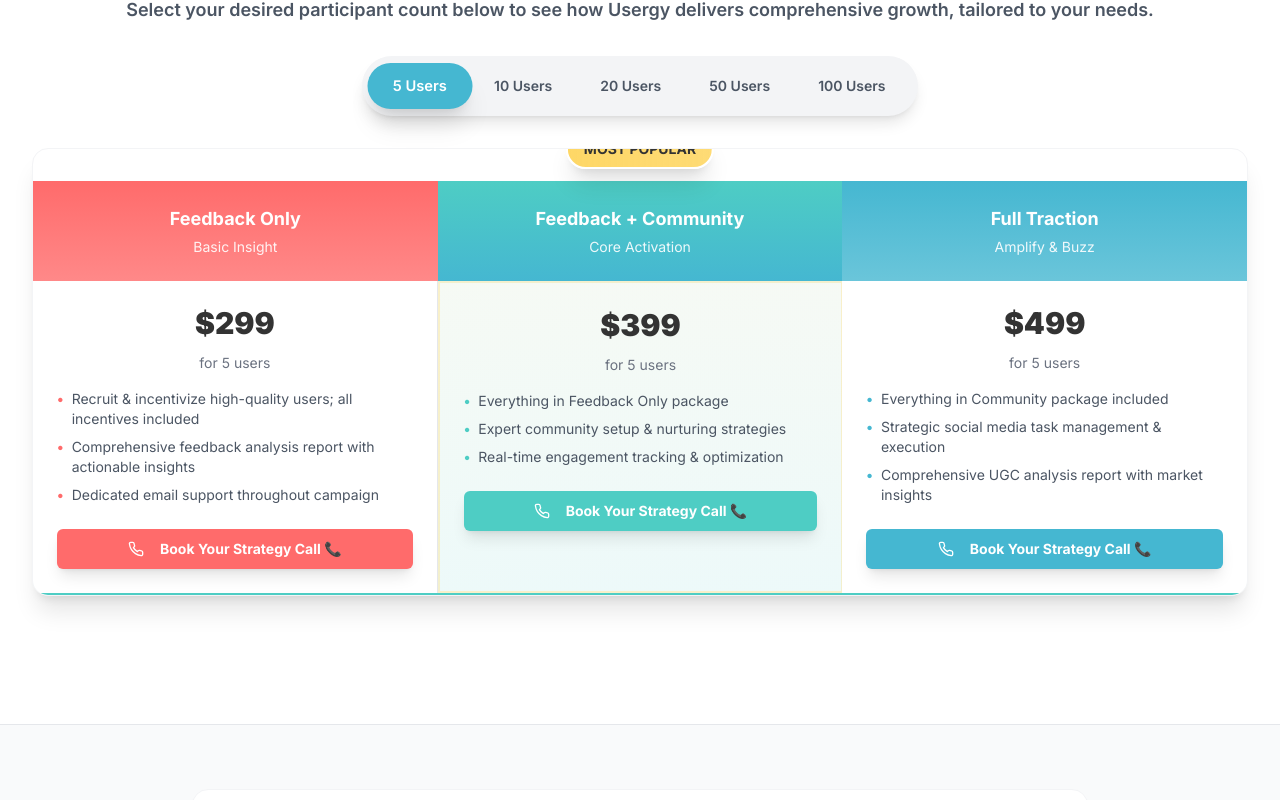
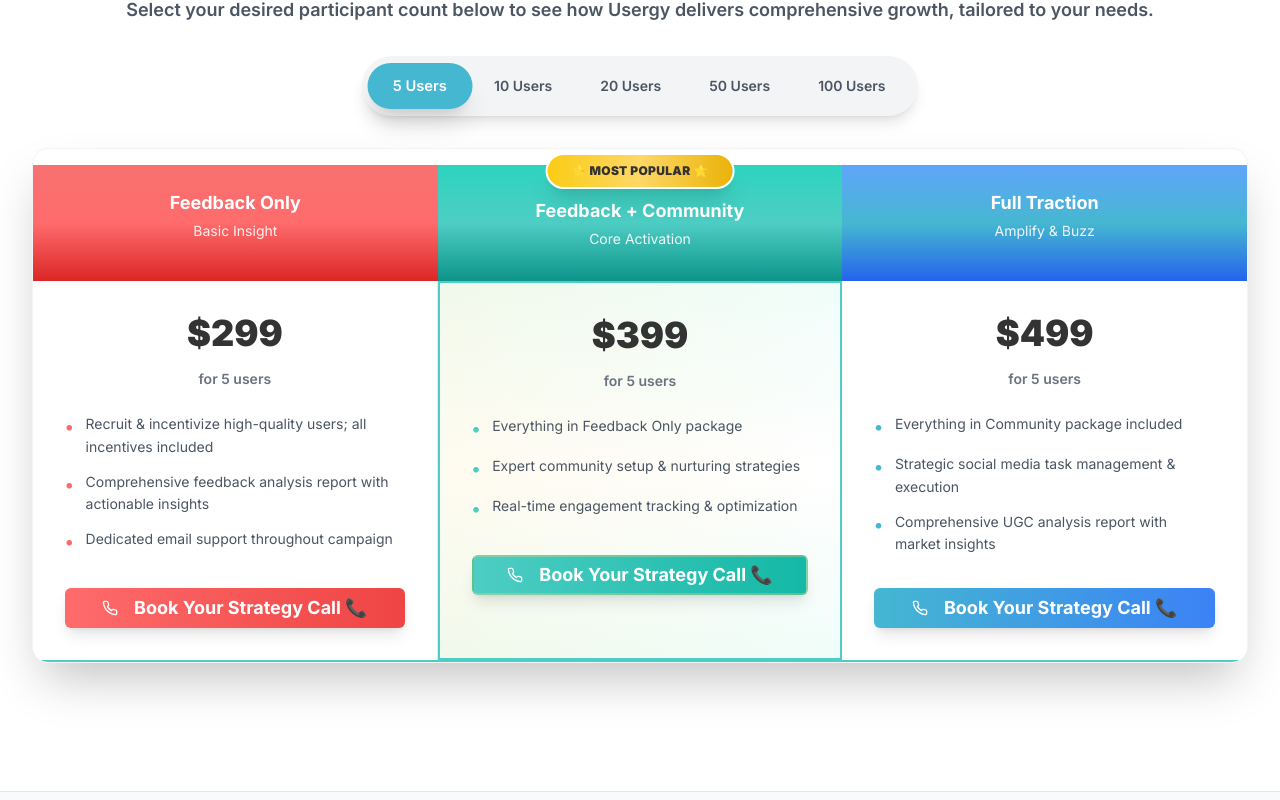
Before and after one commit to UsergyAI/usergyai, a React (Vite) app: page /services in a window 1280 px wide. Shown: the part 700-1500 px from the top of the page. Built offline with nearby package versions, Linux system fonts and the light colour scheme.

Commit message:
Refine pricing table visuals and interactivity
- Fixed "MOST POPULAR" badge alignment.
- Added header gradients and subtle shadows.
- Enhanced row highlighting and hover effects.
- Verified all previous visual and interactive enhancements.

```diff
--- a/src/components/PricingTable.tsx
+++ b/src/components/PricingTable.tsx
@@ -24,120 +24,126 @@ const PricingTable = ({ selectedUsers }: PricingTableProps) => {
   };
 
   return (
-    <div className="bg-white rounded-2xl shadow-xl overflow-hidden border border-gray-100 animate-fade-in relative">
-      {/* Most Popular Badge - Positioned absolutely above the table */}
-      <div className="absolute top-0 left-1/2 transform -translate-x-1/2 -translate-y-1/2 z-20">
-        <div className="bg-gradient-to-r from-usergy-gold to-usergy-gold/90 text-usergy-dark px-4 py-2 rounded-full text-sm font-bold shadow-xl border-2 border-white">
-          MOST POPULAR
-        </div>
-      </div>
-
-      {/* Add top padding to accommodate the badge */}
-      <div className="pt-8">
-        {/* Table Header - Enhanced gradient backgrounds */}
-        <div className="grid grid-cols-3 relative">
-          <div className="p-6 text-center font-bold text-lg bg-gradient-to-b from-usergy-coral to-usergy-coral/80 text-white hover:shadow-2xl hover:-translate-y-1 transition-all duration-300">
+    <div className="bg-white rounded-2xl shadow-2xl overflow-hidden border border-gray-100 animate-fade-in relative">
+      {/* Enhanced Table Header with Better Spacing for Badge */}
+      <div className="grid grid-cols-3 relative pt-4">
+        {/* Feedback Only Header */}
+        <div className="p-6 pb-8 text-center font-bold text-lg bg-gradient-to-b from-red-400 via-usergy-coral to-red-600 text-white hover:shadow-2xl hover:-translate-y-1 transition-all duration-300 relative">
           <div className="font-bold text-lg">Feedback Only</div>
           <div className="text-sm font-normal mt-1 opacity-90">Basic Insight</div>
         </div>
-          <div className="p-6 text-center font-bold text-lg bg-gradient-to-b from-usergy-turquoise to-usergy-skyblue text-white relative hover:shadow-2xl hover:-translate-y-1 transition-all duration-300">
-            <div className="font-bold text-lg">Feedback + Community</div>
+
+        {/* Feedback + Community Header with Integrated Badge */}
+        <div className="p-6 pb-8 text-center font-bold text-lg bg-gradient-to-b from-teal-400 via-usergy-turquoise to-teal-600 text-white relative hover:shadow-2xl hover:-translate-y-1 transition-all duration-300">
+          {/* Integrated "MOST POPULAR" Ribbon Badge */}
+          <div className="absolute -top-3 left-1/2 transform -translate-x-1/2 z-30">
+            <div className="bg-gradient-to-r from-yellow-400 via-usergy-gold to-yellow-500 text-usergy-dark px-6 py-2 rounded-full text-xs font-black shadow-xl border-2 border-white uppercase tracking-wide">
+              ⭐ Most Popular ⭐
+            </div>
+          </div>
+          <div className="font-bold text-lg mt-2">Feedback + Community</div>
           <div className="text-sm font-normal mt-1 opacity-90">Core Activation</div>
         </div>
-          <div className="p-6 text-center font-bold text-lg bg-gradient-to-b from-usergy-skyblue to-usergy-skyblue/80 text-white hover:shadow-2xl hover:-translate-y-1 transition-all duration-300">
+
+        {/* Full Traction Header */}
+        <div className="p-6 pb-8 text-center font-bold text-lg bg-gradient-to-b from-blue-400 via-usergy-skyblue to-blue-600 text-white hover:shadow-2xl hover:-translate-y-1 transition-all duration-300 relative">
           <div className="font-bold text-lg">Full Traction</div>
           <div className="text-sm font-normal mt-1 opacity-90">Amplify & Buzz</div>
         </div>
       </div>
 
-        {/* Pricing Row - Enhanced with smooth animations and hover effects */}
-        <div className="grid grid-cols-3 border-b-2 border-usergy-turquoise bg-gradient-to-r from-usergy-turquoise/5 to-usergy-skyblue/5">
-          {/* Feedback Only */}
-          <div className="p-6 text-center border-r border-gray-200 bg-white hover:shadow-2xl hover:bg-gradient-to-b hover:from-white hover:to-usergy-coral/5 transition-all duration-300 hover:-translate-y-2 transform group">
-            <div className="text-3xl font-black text-usergy-dark mb-3 group-hover:text-usergy-coral transition-colors">
+      {/* Enhanced Pricing Row with Active State Highlighting */}
+      <div className="grid grid-cols-3 border-b-2 border-usergy-turquoise bg-gradient-to-r from-usergy-turquoise/10 via-white to-usergy-skyblue/10 shadow-inner">
+        {/* Feedback Only Plan */}
+        <div className="p-8 text-center border-r border-gray-200 bg-white hover:shadow-2xl hover:bg-gradient-to-b hover:from-white hover:to-red-50 transition-all duration-300 hover:-translate-y-3 transform group hover:border-usergy-coral hover:border-2 hover:z-10 relative">
+          <div className="text-4xl font-black text-usergy-dark mb-4 group-hover:text-usergy-coral transition-colors group-hover:scale-110 transform duration-300">
             ${prices.feedback.toLocaleString()}
           </div>
-            <div className="text-sm text-gray-500 mb-4">for {selectedUsers} users</div>
-            <ul className="text-sm text-gray-600 mb-6 space-y-2 text-left">
+          <div className="text-sm text-gray-500 mb-6 font-semibold">for {selectedUsers} users</div>
+          <ul className="text-sm text-gray-600 mb-8 space-y-3 text-left">
             <li className="flex items-start">
-                <span className="text-usergy-coral mr-2 font-bold">•</span>
-                Recruit & incentivize high-quality users; all incentives included
+              <span className="text-usergy-coral mr-3 font-bold text-lg">•</span>
+              <span className="leading-relaxed">Recruit & incentivize high-quality users; all incentives included</span>
             </li>
             <li className="flex items-start">
-                <span className="text-usergy-coral mr-2 font-bold">•</span>
-                Comprehensive feedback analysis report with actionable insights
+              <span className="text-usergy-coral mr-3 font-bold text-lg">•</span>
+              <span className="leading-relaxed">Comprehensive feedback analysis report with actionable insights</span>
             </li>
             <li className="flex items-start">
-                <span className="text-usergy-coral mr-2 font-bold">•</span>
-                Dedicated email support throughout campaign
+              <span className="text-usergy-coral mr-3 font-bold text-lg">•</span>
+              <span className="leading-relaxed">Dedicated email support throughout campaign</span>
             </li>
           </ul>
           <Button
             onClick={() => handleBookCall('Feedback Only')}
-              className="w-full bg-usergy-coral hover:bg-usergy-coral/90 text-white font-bold transform hover:scale-105 transition-all duration-300 shadow-lg hover:shadow-xl"
+            className="w-full bg-gradient-to-r from-usergy-coral to-red-500 hover:from-red-500 hover:to-usergy-coral text-white font-bold transform hover:scale-105 transition-all duration-300 shadow-lg hover:shadow-2xl py-4 text-lg"
           >
-              <Phone className="w-4 h-4 mr-2" />
+            <Phone className="w-5 h-5 mr-2" />
             Book Your Strategy Call 📞
           </Button>
         </div>
 
-          {/* Feedback + Community */}
-          <div className="p-6 text-center bg-gradient-to-b from-usergy-gold/5 to-usergy-turquoise/5 border-2 border-usergy-gold/30 border-r border-gray-200 relative hover:shadow-2xl hover:bg-gradient-to-b hover:from-usergy-gold/10 hover:to-usergy-turquoise/10 transition-all duration-300 hover:-translate-y-2 transform group">
-            <div className="text-3xl font-black text-usergy-dark mb-3 group-hover:text-usergy-turquoise transition-colors">
+        {/* Feedback + Community Plan (Most Popular) */}
+        <div className="p-8 text-center bg-gradient-to-b from-teal-50 via-white to-teal-50 border-2 border-usergy-turquoise relative hover:shadow-2xl hover:bg-gradient-to-b hover:from-teal-50 hover:to-usergy-turquoise/10 transition-all duration-300 hover:-translate-y-3 transform group hover:border-usergy-gold hover:border-4 hover:z-20">
+          {/* Highlight border for most popular */}
+          <div className="absolute inset-0 bg-gradient-to-r from-usergy-gold/20 to-transparent rounded-lg opacity-50"></div>
+
+          <div className="relative z-10">
+            <div className="text-4xl font-black text-usergy-dark mb-4 group-hover:text-usergy-turquoise transition-colors group-hover:scale-110 transform duration-300">
               ${prices.community.toLocaleString()}
             </div>
-            <div className="text-sm text-gray-500 mb-4">for {selectedUsers} users</div>
-            <ul className="text-sm text-gray-600 mb-6 space-y-2 text-left">
+            <div className="text-sm text-gray-500 mb-6 font-semibold">for {selectedUsers} users</div>
+            <ul className="text-sm text-gray-600 mb-8 space-y-3 text-left">
               <li className="flex items-start">
-                <span className="text-usergy-turquoise mr-2 font-bold">•</span>
-                Everything in Feedback Only package
+                <span className="text-usergy-turquoise mr-3 font-bold text-lg">•</span>
+                <span className="leading-relaxed">Everything in Feedback Only package</span>
               </li>
               <li className="flex items-start">
-                <span className="text-usergy-turquoise mr-2 font-bold">•</span>
-                Expert community setup & nurturing strategies
+                <span className="text-usergy-turquoise mr-3 font-bold text-lg">•</span>
+                <span className="leading-relaxed">Expert community setup & nurturing strategies</span>
               </li>
               <li className="flex items-start">
-                <span className="text-usergy-turquoise mr-2 font-bold">•</span>
-                Real-time engagement tracking & optimization
+                <span className="text-usergy-turquoise mr-3 font-bold text-lg">•</span>
+                <span className="leading-relaxed">Real-time engagement tracking & optimization</span>
               </li>
             </ul>
             <Button
               onClick={() => handleBookCall('Feedback + Community')}
-              className="w-full bg-usergy-turquoise hover:bg-usergy-skyblue text-white font-bold transform hover:scale-105 transition-all duration-300 shadow-lg hover:shadow-xl"
+              className="w-full bg-gradient-to-r from-usergy-turquoise to-teal-500 hover:from-teal-500 hover:to-usergy-turquoise text-white font-bold transform hover:scale-105 transition-all duration-300 shadow-lg hover:shadow-2xl py-4 text-lg border-2 border-usergy-gold/30"
             >
-              <Phone className="w-4 h-4 mr-2" />
+              <Phone className="w-5 h-5 mr-2" />
               Book Your Strategy Call 📞
             </Button>
           </div>
+        </div>
 
-          {/* Full Traction */}
-          <div className="p-6 text-center bg-white hover:shadow-2xl hover:bg-gradient-to-b hover:from-white hover:to-usergy-skyblue/5 transition-all duration-300 hover:-translate-y-2 transform group">
-            <div className="text-3xl font-black text-usergy-dark mb-3 group-hover:text-usergy-skyblue transition-colors">
+        {/* Full Traction Plan */}
+        <div className="p-8 text-center bg-white hover:shadow-2xl hover:bg-gradient-to-b hover:from-white hover:to-blue-50 transition-all duration-300 hover:-translate-y-3 transform group hover:border-usergy-skyblue hover:border-2 hover:z-10 relative">
+          <div className="text-4xl font-black text-usergy-dark mb-4 group-hover:text-usergy-skyblue transition-colors group-hover:scale-110 transform duration-300">
             ${prices.full.toLocaleString()}
           </div>
-            <div className="text-sm text-gray-500 mb-4">for {selectedUsers} users</div>
-            <ul className="text-sm text-gray-600 mb-6 space-y-2 text-left">
+          <div className="text-sm text-gray-500 mb-6 font-semibold">for {selectedUsers} users</div>
+          <ul className="text-sm text-gray-600 mb-8 space-y-3 text-left">
             <li className="flex items-start">
-                <span className="text-usergy-skyblue mr-2 font-bold">•</span>
-                Everything in Community package included
+              <span className="text-usergy-skyblue mr-3 font-bold text-lg">•</span>
+              <span className="leading-relaxed">Everything in Community package included</span>
             </li>
             <li className="flex items-start">
-                <span className="text-usergy-skyblue mr-2 font-bold">•</span>
-                Strategic social media task management & execution
+              <span className="text-usergy-skyblue mr-3 font-bold text-lg">•</span>
+              <span className="leading-relaxed">Strategic social media task management & execution</span>
             </li>
             <li className="flex items-start">
-                <span className="text-usergy-skyblue mr-2 font-bold">•</span>
-                Comprehensive UGC analysis report with market insights
+              <span className="text-usergy-skyblue mr-3 font-bold text-lg">•</span>
+              <span className="leading-relaxed">Comprehensive UGC analysis report with market insights</span>
             </li>
           </ul>
           <Button
             onClick={() => handleBookCall('Full Traction')}
-              className="w-full bg-usergy-skyblue hover:bg-usergy-turquoise text-white font-bold transform hover:scale-105 transition-all duration-300 shadow-lg hover:shadow-xl"
+            className="w-full bg-gradient-to-r from-usergy-skyblue to-blue-500 hover:from-blue-500 hover:to-usergy-skyblue text-white font-bold transform hover:scale-105 transition-all duration-300 shadow-lg hover:shadow-2xl py-4 text-lg"
           >
-              <Phone className="w-4 h-4 mr-2" />
+            <Phone className="w-5 h-5 mr-2" />
             Book Your Strategy Call 📞
           </Button>
-          </div>
         </div>
       </div>
     </div>
```
Lines whose indentation alone changed are shown as unchanged.
